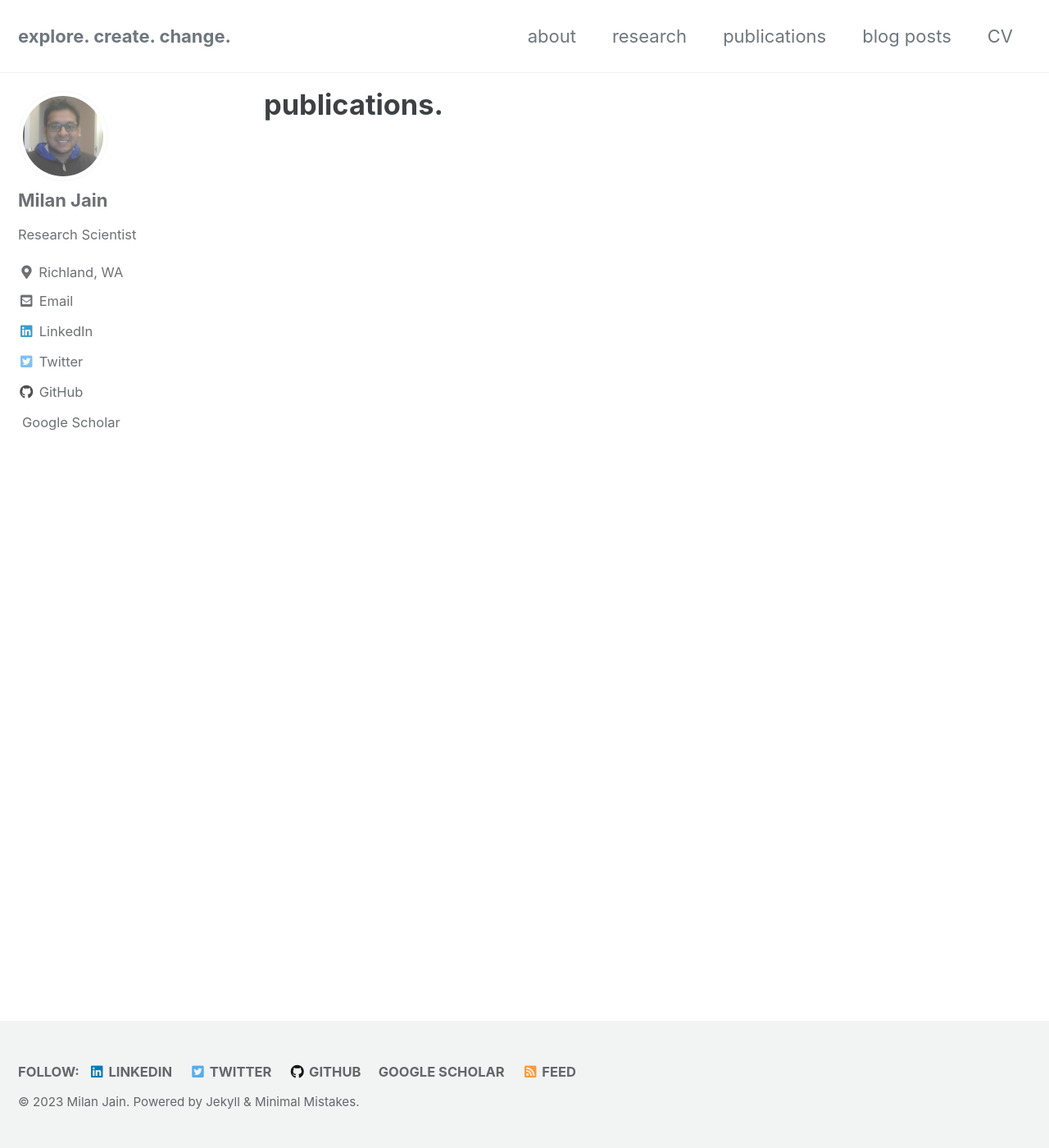
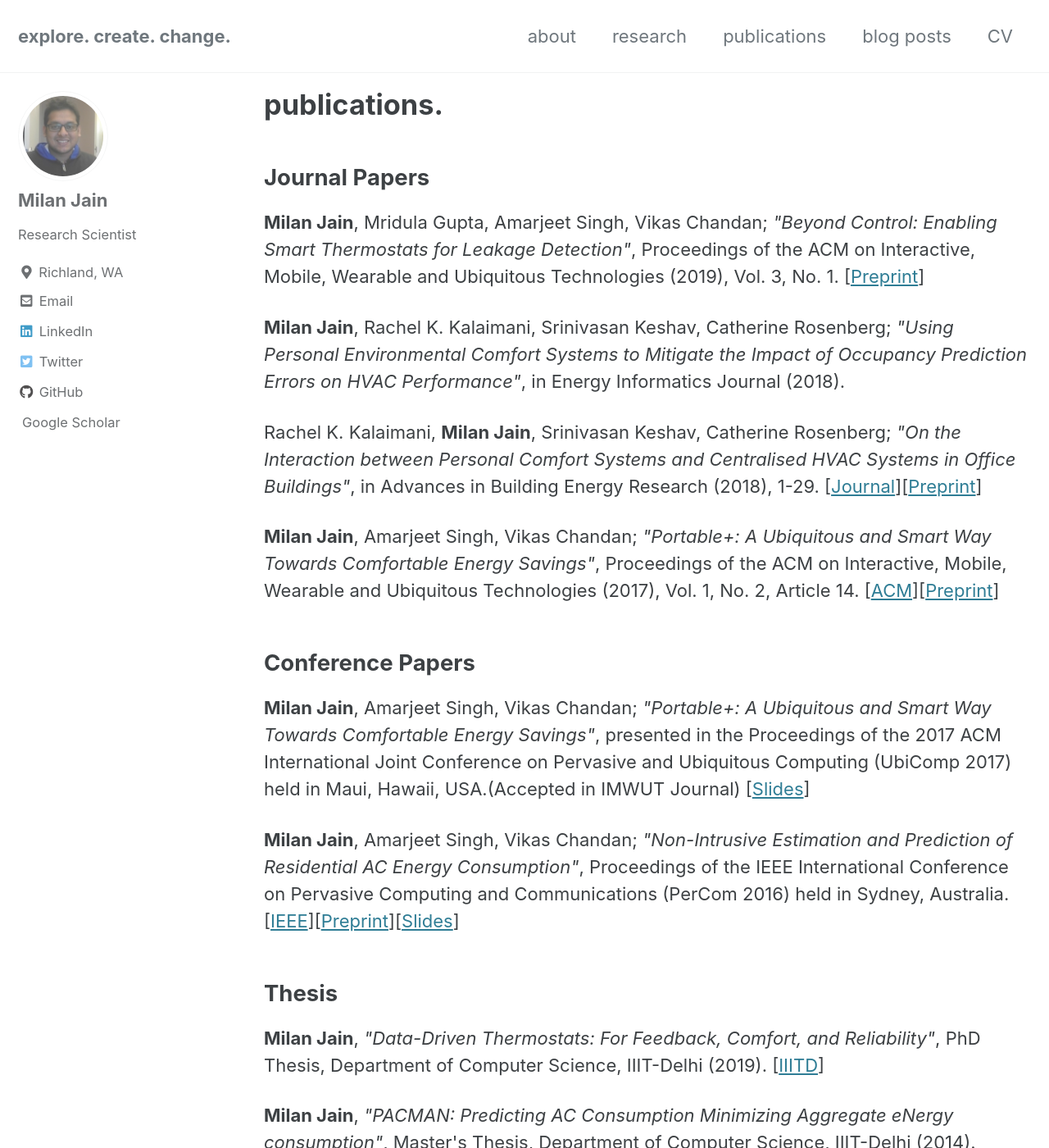
Before and after one commit to jainmilan/jainmilan.github.io, a Jekyll site: the page built from _pages/publications.md, in a window 1280 px wide and 1400 px high. Shown: the whole window at 82% size. Built offline with Jekyll 4.4.1, drawn with Linux system fonts in a browser that asks for light colours; cached includes are drawn as plain includes; a style sheet for code colours, icons or effects is not loaded; some of the changed text lies outside the part shown.

Commit message:
added publications

```diff
--- a/_pages/publications.md
+++ b/_pages/publications.md
@@ -4,3 +4,22 @@ layout: archive
 permalink: /publications/
 classes: wide
 ---
+<h2>Journal Papers</h2>
+
+<p><strong>Milan Jain</strong>, Mridula Gupta, Amarjeet Singh, Vikas Chandan; <em>"Beyond Control: Enabling Smart Thermostats for Leakage Detection"</em>, Proceedings of the ACM on Interactive, Mobile, Wearable and Ubiquitous Technologies (2019), Vol. 3, No. 1. [<a href="https://www.researchgate.net/publication/330567207_Beyond_Control_Enabling_Smart_Thermostats_For_Leakage_Detection">Preprint</a>]</p>
+
+<p><strong>Milan Jain</strong>, Rachel K. Kalaimani, Srinivasan Keshav, Catherine Rosenberg; <em>"Using Personal Environmental Comfort Systems to Mitigate the Impact of Occupancy Prediction Errors on HVAC Performance"</em>, in Energy Informatics Journal (2018).</p>
+
+<p>Rachel K. Kalaimani, <strong>Milan Jain</strong>, Srinivasan Keshav, Catherine Rosenberg; <em>"On the Interaction between Personal Comfort Systems and Centralised HVAC&nbsp;Systems in Office Buildings"</em>,&nbsp;in&nbsp;Advances in Building Energy Research (2018), 1-29. [<a href="https://www.tandfonline.com/doi/abs/10.1080/17512549.2018.1505654">Journal</a>][<a href="https://arxiv.org/pdf/1710.02064.pdf">Preprint</a>]</p>
+
+<p><strong>Milan Jain</strong>, Amarjeet Singh, Vikas Chandan; <em>"Portable+: A Ubiquitous and Smart Way Towards Comfortable Energy Savings"</em>, Proceedings of the ACM on Interactive, Mobile, Wearable and Ubiquitous Technologies (2017), Vol. 1, No. 2, Article 14. [<a href="http://dl.acm.org/citation.cfm?id=3090079">ACM</a>][<a href="https://milanjainblog.files.wordpress.com/2014/07/portableplus_preprint.pdf">Preprint</a>]</p>
+
+<h2>Conference Papers<br></h2>
+<p><strong>Milan Jain</strong>, Amarjeet Singh, Vikas Chandan; <em>"Portable+: A Ubiquitous and Smart Way Towards Comfortable Energy Savings"</em>, presented in the Proceedings of the 2017 ACM International Joint Conference on Pervasive and Ubiquitous Computing (UbiComp 2017) held in Maui, Hawaii, USA.(Accepted in IMWUT Journal) [<a href="https://milanjainblog.files.wordpress.com/2017/09/jain2017portableplus_v6.pdf">Slides</a>]</p>
+
+<p><strong>Milan Jain</strong>, Amarjeet Singh, Vikas Chandan; <em>"Non-Intrusive Estimation and Prediction of Residential AC Energy Consumption"</em>, Proceedings of the IEEE International Conference on Pervasive Computing and Communications (PerCom 2016) held in Sydney, Australia. [<a href="http://ieeexplore.ieee.org/xpl/articleDetails.jsp?arnumber=7456509&amp;filter%3DAND%28p_IS_Number%3A7456493%29">IEEE</a>][<a href="https://milanjainblog.files.wordpress.com/2014/07/pacman.pdf">Preprint</a>][<a href="https://milanjainblog.files.wordpress.com/2017/09/non-intrusive-estimation-and-prediction-of-residential-ac-energy.pdf">Slides</a>]</p>
+
+<h2>Thesis<br></h2>
+<p><strong>Milan Jain</strong>, <em>"Data-Driven Thermostats: For Feedback, Comfort, and Reliability"</em>, PhD Thesis, Department of Computer Science, IIIT-Delhi (2019). [<a href="https://repository.iiitd.edu.in/xmlui/handle/123456789/795">IIITD</a>]</p>
+
+<p><strong>Milan Jain</strong>, <em>"PACMAN: Predicting AC Consumption Minimizing Aggregate eNergy consumption"</em>, Master's Thesis, Department of Computer Science, IIIT-Delhi (2014). [<a href="https://repository.iiitd.edu.in/jspui/handle/123456789/168">IIITD</a>][<a href="https://milanjainblog.files.wordpress.com/2014/07/pacman1.pdf">Preprint</a>][<a href="https://milanjainblog.files.wordpress.com/2017/04/pacman-presentation.pdf">Slides</a>]<br></p>
```
Also changed, not shown: _pages/about.md (+6 -2 lines).
